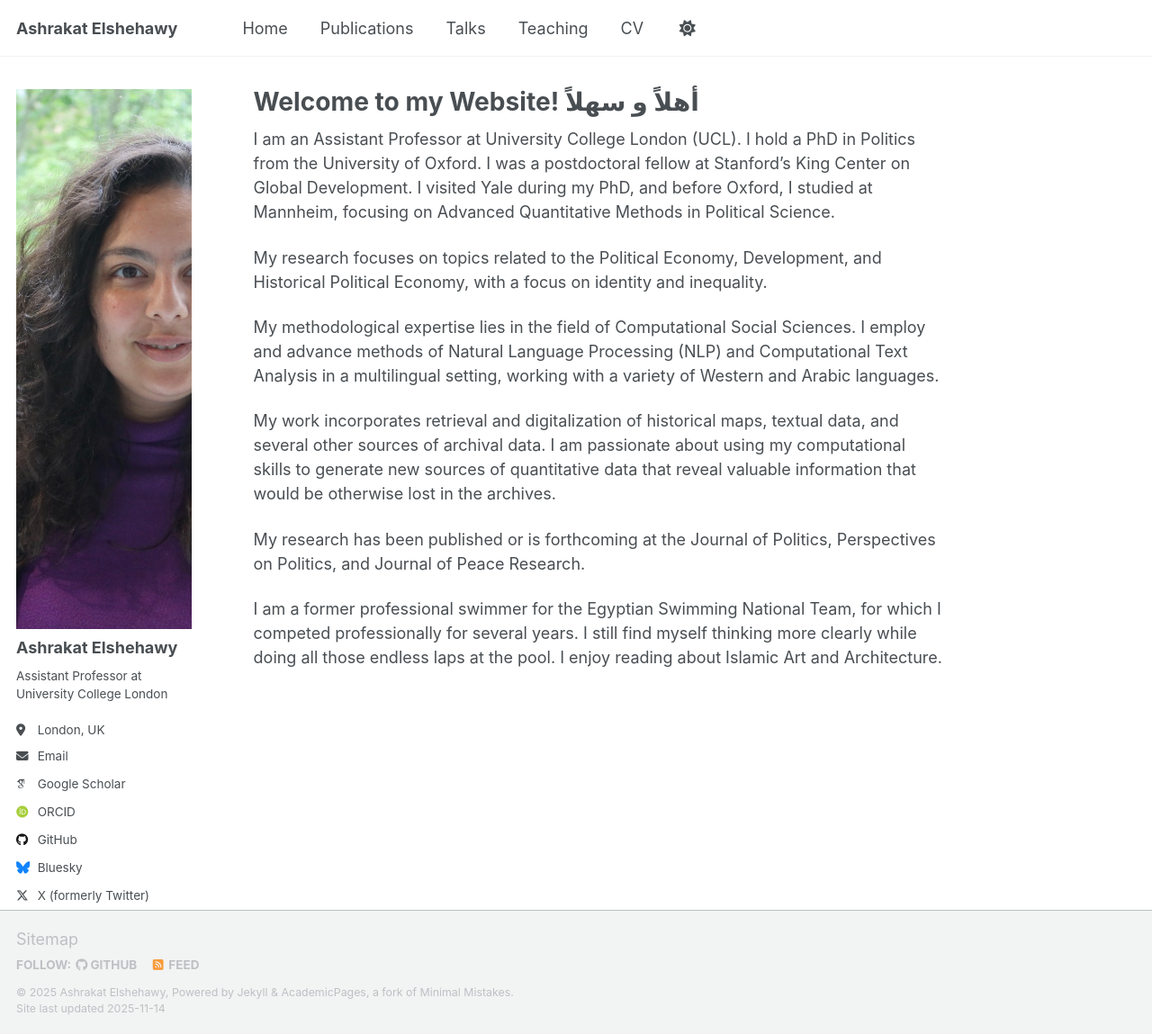
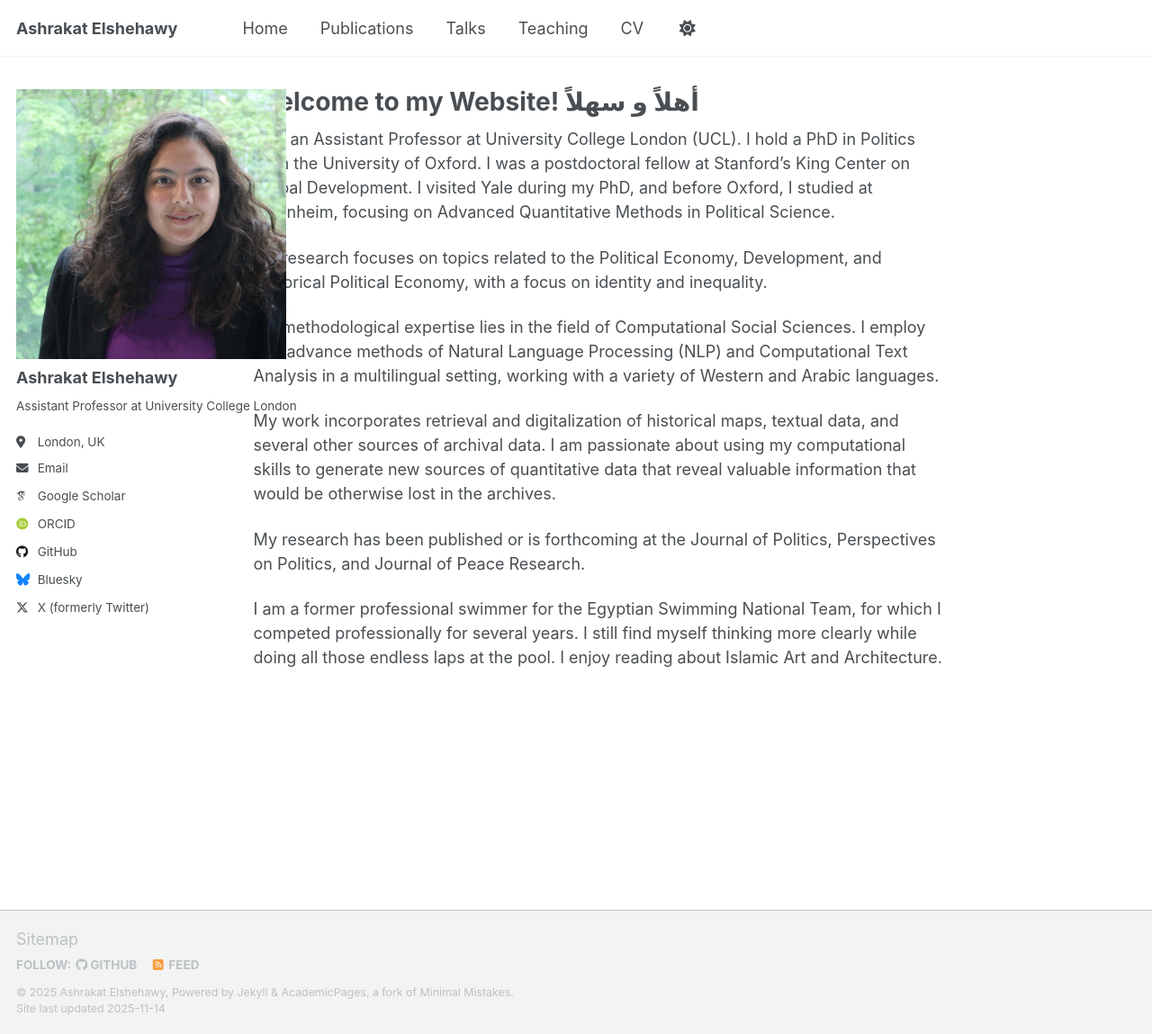
Before and after one commit to aelshehawy/aelshehawy.github.io, a Jekyll site: the page built from _pages/about.md, in a window 1280 px wide and 1149 px high. Shown: the whole window at 90% size. Built offline with Jekyll 4.4.1, drawn with Linux system fonts in a browser that asks for light colours; some web fonts are replaced; a script that is not in the unit is left out.

Commit message:
sidebar updates

```diff
--- a/_sass/layout/_sidebar.scss
+++ b/_sass/layout/_sidebar.scss
@@ -25,7 +25,7 @@
   }
 
   @include breakpoint($large) {
-    @include span(2 of 12);
+    @include span(4 of 12);  /* CHANGED: Increased from 3 to 4 to fully show 300px image */
     opacity: 1;
     -webkit-transition: opacity 0.2s ease-in-out;
             transition: opacity 0.2s ease-in-out;
@@ -36,8 +36,8 @@
   }
 
   @include breakpoint($x-large) {
-    max-width: $sidebar-link-max-width;
-    padding-right: 0;
+    max-width: 400px;  /* CHANGED: Increased to 400px to accommodate 300px image with padding */
+    padding-right: 20px;  /* Add some right padding */
   }
 
   h2, h3, h4, h5, h6 {
@@ -57,6 +57,7 @@
 
   img {
     width: 100%;
+    max-width: 300px;  /* ADDED: Prevent image from exceeding 300px */
   }
 }
 
@@ -84,9 +85,10 @@
 .sidebar .author__avatar img,
 img.author__avatar {
   border-radius: 0 !important;  /* Remove circular styling */
-  width: 700px;  /* Make it larger */
-  height: 600px; /* Make it square */
-  object-fit: cover; /* Ensure image fills the space nicely */
+  width: 300px !important;  /* Set to 300px */
+  height: 300px !important; /* Square at 300px */
+  object-fit: cover !important; /* Ensure image fills the space nicely */
+  max-width: 300px !important;  /* ADDED: Ensure it doesn't exceed 300px */
 }
 
 .author__content {
```
